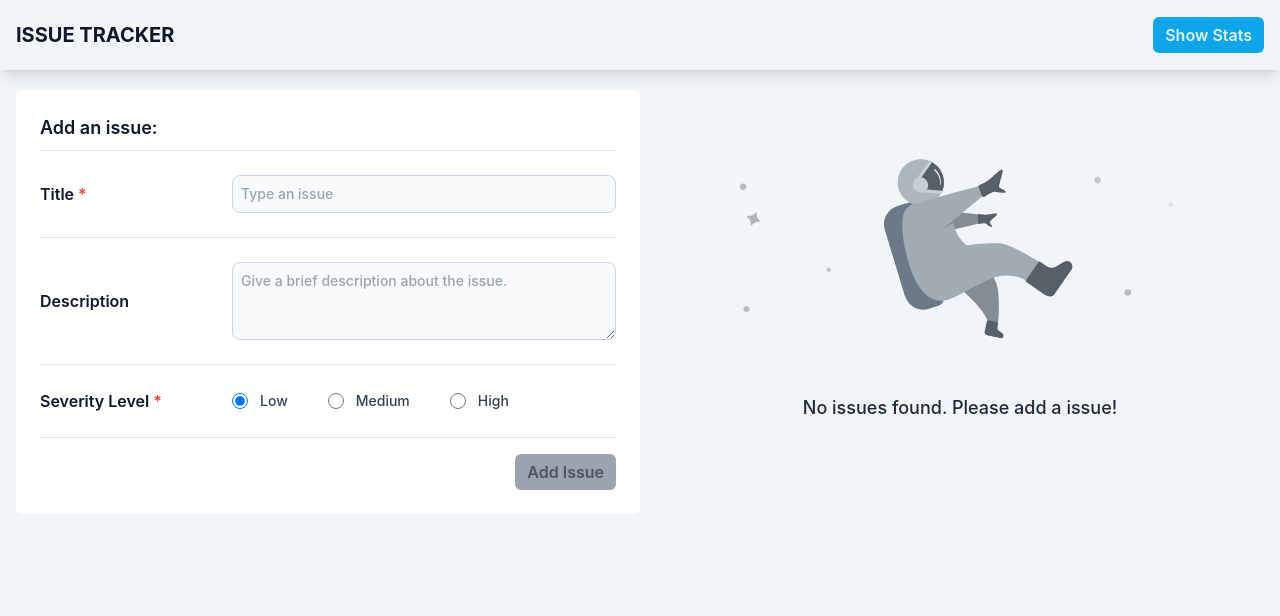
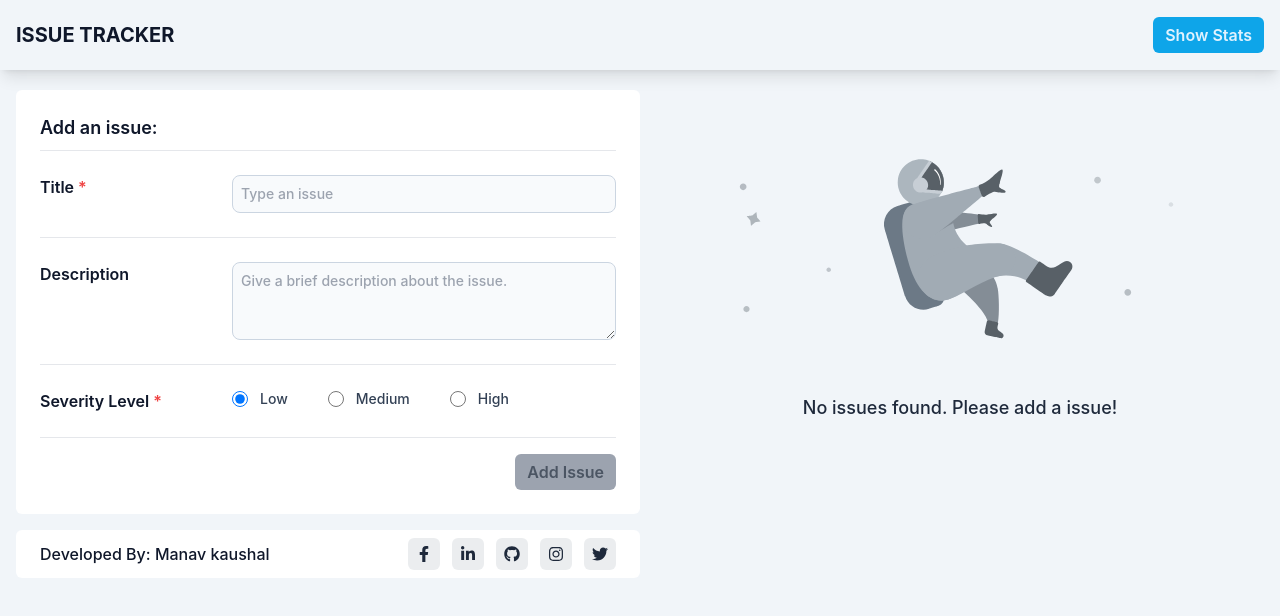
Before and after one commit to Manav-Kaushal/issue-tracker-react, a React (Create React App) app: page / in a window 1280 px wide. Shown: the top 616 px of the page. Built offline with nearby package versions, Linux system fonts and the light colour scheme.

Commit message:
issue tracker app complete

```diff
--- a/src/App.tsx
+++ b/src/App.tsx
@@ -7,6 +7,7 @@ import { Global } from "./interfaces/enums/Global";
 import IssuesDisplaySection from "./sections/IssuesDisplaySection";
 import Helmet from "react-helmet";
 import { issues } from "./signals/issues-signal";
+import Footer from "./components/Footer";
 
 function App() {
   useEffect(() => {
@@ -36,6 +37,7 @@ function App() {
         <div className="py-5 pl-4 space-y-4 font-light select-none rounded-br-md ">
           <FormSection />
           {globalState.value.showStats === true && <StatsSection />}
+          <Footer />
         </div>
         <div className="text-base w-full p-6 space-y-2 max-h-[85vh] overflow-y-scroll h-full">
           <IssuesDisplaySection />
--- a/src/components/Cards/IssueCard.tsx
+++ b/src/components/Cards/IssueCard.tsx
@@ -56,8 +56,10 @@ function deleteIssue(id: string) {
 const IssueCard = ({ issue }: Props) => {
   return (
     <motion.div
-      initial={{ x: 500, opacity: 0 }}
-      animate={{ x: 0, opacity: 1 }}
+      initial={{ x: 200, opacity: 0 }}
+      whileInView={{ x: 0, opacity: 1 }}
+      transition={{ duration: 0.5 }}
+      viewport={{ once: true }}
       className={classNames(
         "flex flex-col p-4 rounded-md",
         !issue.isClosed
--- a/src/components/Footer/index.tsx
+++ b/src/components/Footer/index.tsx
@@ -1,20 +1,87 @@
-import React from "react";
+import {
+  FaFacebookF,
+  FaInstagram,
+  FaGithub,
+  FaTwitter,
+  FaLinkedinIn,
+} from "react-icons/fa";
+import { motion } from "framer-motion";
 
 type Props = {};
 
+const socials = [
+  {
+    name: "facebook",
+    link: "https://facebook.com",
+    icon: (
+      <FaFacebookF className="w-4 h-4 text-slate-800 dark:text-slate-100" />
+    ),
+  },
+  {
+    name: "linkedIn",
+    link: "https://linkedin.com",
+    icon: (
+      <FaLinkedinIn className="w-4 h-4 text-slate-800 dark:text-slate-100" />
+    ),
+  },
+  {
+    name: "github",
+    link: "https://github.com",
+    icon: <FaGithub className="w-4 h-4 text-slate-800 dark:text-slate-100" />,
+  },
+  {
+    name: "instagram",
+    link: "https://instagram.com",
+    icon: (
+      <FaInstagram className="w-4 h-4 text-slate-800 dark:text-slate-100" />
+    ),
+  },
+  {
+    name: "twitter",
+    link: "https://twitter.com",
+    icon: <FaTwitter className="w-4 h-4 text-slate-800 dark:text-slate-100" />,
+  },
+];
+
 const Footer = (props: Props) => {
   return (
-    <footer>
-      <a
-        href="https://vercel.com?utm_source=create-next-app&utm_medium=default-template&utm_campaign=create-next-app"
-        target="_blank"
-        rel="noopener noreferrer"
-      >
-        Powered by{" "}
-        <span>
-          <img src="/vercel.svg" alt="Vercel Logo" width={72} height={16} />
-        </span>
-      </a>
+    <footer className="px-6 py-2 bg-white rounded-md dark:bg-slate-800">
+      <div className="flex items-center justify-between font-medium space-x-2">
+        <div>Developed By: Manav kaushal</div>
+
+        <motion.div
+          variants={{
+            hidden: { opacity: 0 },
+            show: {
+              opacity: 1,
+              transition: {
+                when: "beforeChildren",
+                staggerChildren: 0.5,
+              },
+            },
+          }}
+          initial="hidden"
+          animate="show"
+          className="flex items-center gap-3 ml-5"
+        >
+          {socials.map((social) => (
+            <motion.a
+              variants={{
+                hidden: { y: -10, opacity: 0 },
+                show: { y: 0, opacity: 1 },
+              }}
+              key={social.name}
+              href={social.link}
+              target="_blank"
+              rel="noreferrer"
+            >
+              <div className="bg-gray-400 rounded-md bg-clip-padding backdrop-filter backdrop-blur-sm bg-opacity-20 p-2 hover:bg-gray-300 dark:hover:bg-gray-400 transition-200 dark:bg-gray-500">
+                {social.icon}
+              </div>
+            </motion.a>
+          ))}
+        </motion.div>
+      </div>
     </footer>
   );
 };
--- a/src/sections/FormSection.tsx
+++ b/src/sections/FormSection.tsx
@@ -71,7 +71,7 @@ const FormSection = (props: Props) => {
     <div className="p-6 space-x-2 bg-white rounded-md dark:bg-slate-800">
       <form onSubmit={handleSubmission}>
         <p className="mb-2 text-lg font-semibold">Add an issue:</p>
-        <div className="grid items-center grid-cols-3 py-6 border-t dark:border-gray-600">
+        <div className="grid items-start grid-cols-3 py-6 border-t dark:border-gray-600">
           <label htmlFor="title" className="font-semibold">
             Title <span className="text-red-500">*</span>
           </label>
@@ -87,7 +87,7 @@ const FormSection = (props: Props) => {
             required
           />
         </div>
-        <div className="grid items-center grid-cols-3 py-6 border-y dark:border-gray-600">
+        <div className="grid items-start grid-cols-3 py-6 border-y dark:border-gray-600">
           <label htmlFor="description" className="font-semibold">
             Description
           </label>
@@ -102,7 +102,7 @@ const FormSection = (props: Props) => {
             autoComplete="off"
           />
         </div>
-        <div className="grid items-center grid-cols-3 py-6 border-b dark:border-gray-600">
+        <div className="grid items-start grid-cols-3 py-6 border-b dark:border-gray-600">
           <label htmlFor="severity" className="font-semibold">
             Severity Level <span className="text-red-500">*</span>
           </label>
--- a/src/sections/StatsSection.tsx
+++ b/src/sections/StatsSection.tsx
@@ -1,12 +1,18 @@
 import StatCard from "../components/Cards/StatCard";
 import { globalState } from "../signals/global-signal";
 import { issues } from "../signals/issues-signal";
+import { motion } from "framer-motion";
 
 type Props = {};
 
 const StatsSection = (props: Props) => {
   return (
-    <div className="p-6 bg-white rounded-md dark:bg-slate-800">
+    <motion.div
+      initial={{ opacity: 0 }}
+      animate={{ opacity: 1 }}
+      transition={{ duration: 0.5, repeatType: "mirror" }}
+      className="py-3 px-6 bg-white rounded-md dark:bg-slate-800"
+    >
       <div className="grid grid-cols-4 gap-4">
         <StatCard sx="hover:bg-red-100 dark:hover:bg-red-800">
           <h4>Total issues created:</h4>
@@ -29,7 +35,7 @@ const StatsSection = (props: Props) => {
           </p>
         </StatCard>
       </div>
-    </div>
+    </motion.div>
   );
 };
 
--- a/tailwind.config.js
+++ b/tailwind.config.js
@@ -2,7 +2,15 @@
 module.exports = {
   content: ["./src/**/*.{js,jsx,ts,tsx}"],
   theme: {
-    extend: {},
+    extend: {
+      colors: {
+        facebook: "#4267B2",
+        instagram: "#E1306C",
+        github: "#6e5494",
+        twitter: "#1DA1F2",
+        linkedin: "#0077B5",
+      },
+    },
   },
   plugins: [require("@tailwindcss/line-clamp")],
 };
```
